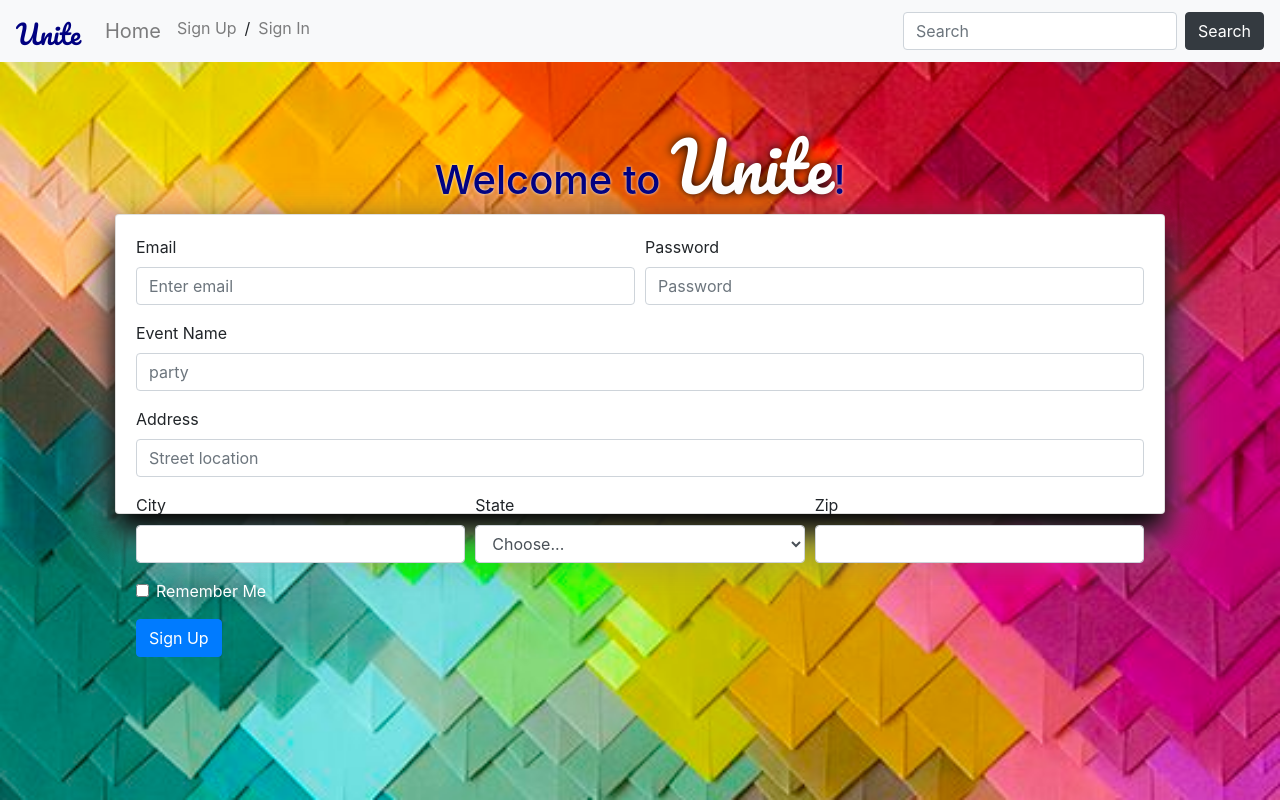
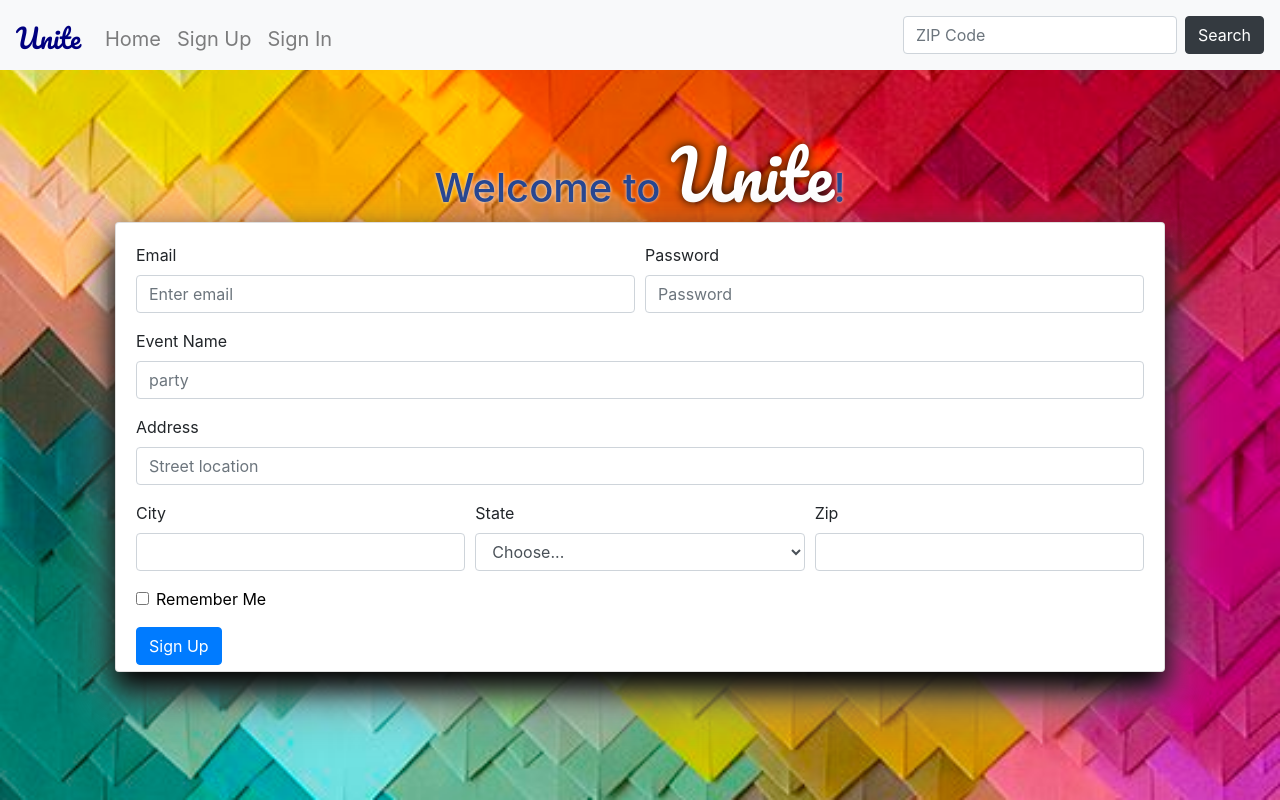
Before and after one commit to KoryStone05/Unite-App, a React (Create React App) app: page / in a window 1280 px wide. Built offline with nearby package versions, Linux system fonts and the light colour scheme.

Commit message:
Fixed styling issues such as the Sign-In bar.

```diff
--- a/src/Components/Form/info.css
+++ b/src/Components/Form/info.css
@@ -1,13 +1,13 @@
 .card {
     padding: 20px;
     width: 1050px;
-    height: 300px;
+    height: 450px;
     margin: auto;
     background-color: white;
     box-shadow: 0 16px 28px 0 black, 0 25px 55px 0 grey;
 }
 
 .remember {
-    color: white;
-    text-shadow: black 0px 0px 20px;
+    color: black;
+    text-shadow: white 0px 0px 20px;
 }
--- a/src/Components/Navbars/Navbars.css
+++ b/src/Components/Navbars/Navbars.css
@@ -5,11 +5,19 @@
     font-size: 20pt !important;
     padding-bottom: 0 !important;
 }
-.slash {
+
+.sign-up {
+    font-size: 15pt;
+    margin-top: 8px;
+}
+
+.sign-in {
+    font-size: 15pt;
     margin-top: 8px;
 }
 
 .homeButton {
     font-size: 15pt;
+    margin-top: 8px;
 
 }
--- a/src/Components/Navbars/Navbars.js
+++ b/src/Components/Navbars/Navbars.js
@@ -12,10 +12,10 @@ class Navbars extends Component {
                     <Navbar.Collapse id="basic-navbar-nav">
                         <Nav className="mr-auto">
                             <Nav.Link href="#home" className='homeButton'>Home</Nav.Link>
-                            <Nav.Link href="#link">Sign Up</Nav.Link><div className='slash'>/</div><Nav.Link href="#link">Sign In</Nav.Link>
+                            <Nav.Link className='sign-up' href="#link">Sign Up</Nav.Link><Nav.Link className='sign-in' href="#link">Sign In</Nav.Link>
                 </Nav>
                 <Form inline>
-                    <FormControl type="text" placeholder="Search" className="mr-sm-2" />
+                    <FormControl type="text" placeholder="ZIP Code" className="mr-sm-2" />
                     <Button variant="dark">Search</Button>
                 </Form>
                 </Navbar.Collapse>
--- a/src/Home/Home.css
+++ b/src/Home/Home.css
@@ -2,8 +2,8 @@
     text-align: center;
     margin-top: 5%;
     font-size: 50px;
-    color: navy;
-    text-shadow: white 0px 0px 3px;
+    color: #274690;
+    text-shadow: whitesmoke 0px 0px 3px;
     font-weight: bold;
 
 }
```
